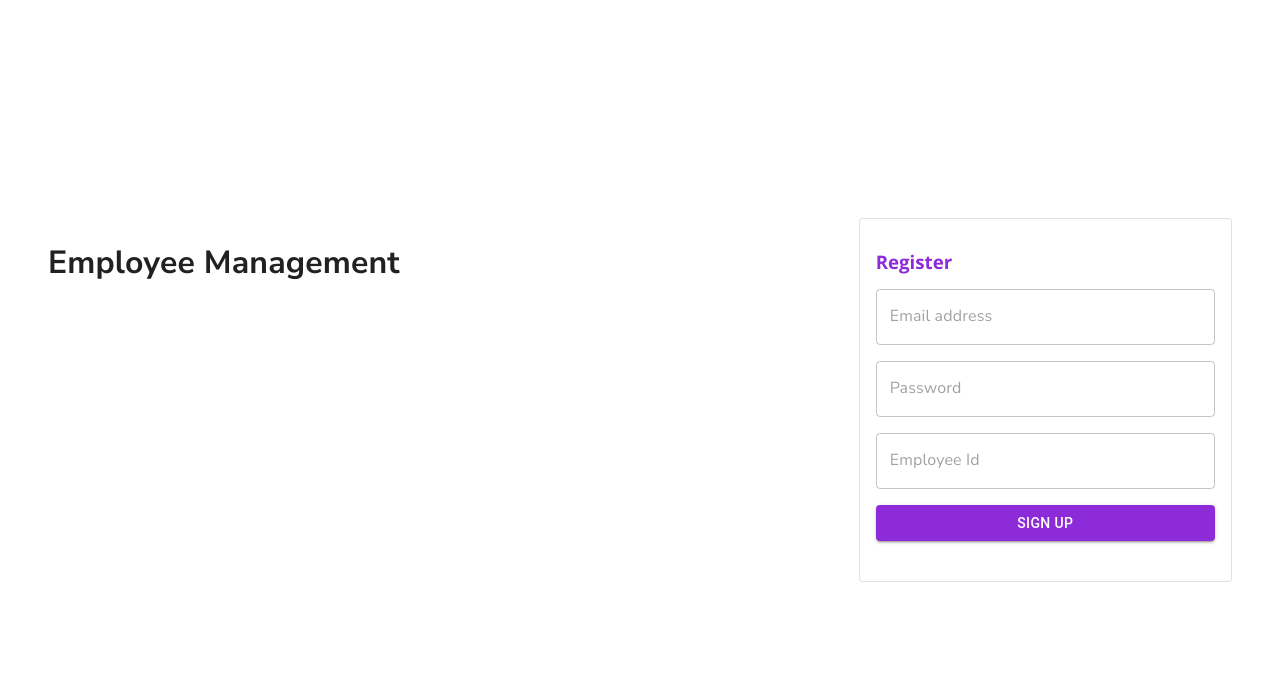
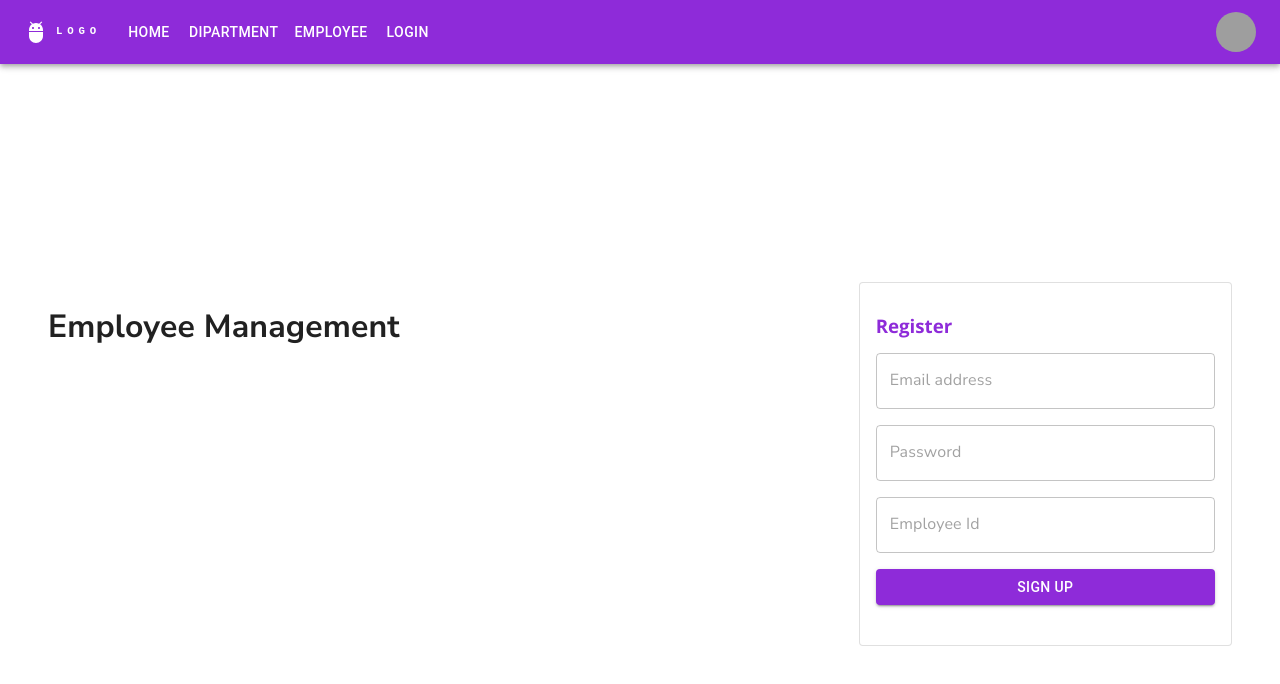
Before and after one commit to neeleshroy2023/employee-frontend, a React (Vite) app: page / in a window 1280 px wide. Shown: the top 684 px of the page. Built offline with nearby package versions, Linux system fonts and the light colour scheme; grey boxes are pictures that could not be loaded.

Commit message:
add context

```diff
--- a/src/App.tsx
+++ b/src/App.tsx
@@ -3,17 +3,22 @@
 import theme from "./theme";
 import { BrowserRouter } from "react-router";
 import Router from "./components/features/navigation/Router";
+import Navbar from "./ui/Navbar";
+import { UserProvider } from "./context/UserContext";
 function App() {
   return (
     <ThemeProvider theme={theme}>
       <CssBaseline />
+      <UserProvider>
         <BrowserRouter>
+          <Navbar />
           <div className="App">
             <Container maxWidth="xl">
               <Router />
             </Container>
           </div>
         </BrowserRouter>
+      </UserProvider>
     </ThemeProvider>
   );
 }
--- a/src/components/pages/LandingPage.tsx
+++ b/src/components/pages/LandingPage.tsx
@@ -11,9 +11,17 @@
 } from "@mui/material";
 import theme from "../../theme";
 import useAuth from "../../hooks/feature/useAuth";
+import { useContext, useEffect } from "react";
+import { UserContext } from "../../context/UserContext";
 
 const LandingPage = () => {
   const { handleRegister, err } = useAuth();
+  const {isUser, setIsUser}:any = useContext(UserContext)
+  console.log(isUser)
+
+  useEffect(() => {
+    setIsUser(true)
+  }, [])
   return (
     <Box
       sx={{
--- /dev/null
+++ b/src/context/UserContext.tsx
@@ -0,0 +1,8 @@
+import { createContext, useState } from "react";
+
+export const UserContext = createContext({});
+
+export const UserProvider = ({ children }: any) => {
+  const [isUser, setIsUser] = useState(false);
+  return <UserContext.Provider value={{isUser, setIsUser}}>{children}</UserContext.Provider>;
+};
--- a/src/css/index.css
+++ b/src/css/index.css
@@ -21,3 +21,8 @@
   font-style: normal;
   font-variation-settings: "wdth" 100;
 }
+
+a{
+  color: white;
+  text-decoration: none;
+}
--- /dev/null
+++ b/src/ui/Navbar.tsx
@@ -0,0 +1,166 @@
+import * as React from "react";
+import AppBar from "@mui/material/AppBar";
+import Box from "@mui/material/Box";
+import Toolbar from "@mui/material/Toolbar";
+import IconButton from "@mui/material/IconButton";
+import Typography from "@mui/material/Typography";
+import Menu from "@mui/material/Menu";
+import MenuIcon from "@mui/icons-material/Menu";
+import Container from "@mui/material/Container";
+import Avatar from "@mui/material/Avatar";
+import Button from "@mui/material/Button";
+import Tooltip from "@mui/material/Tooltip";
+import MenuItem from "@mui/material/MenuItem";
+import AdbIcon from "@mui/icons-material/Adb";
+import { Link } from "react-router";
+
+const pages = ["Home", "Dipartment", "Employee", "Login"];
+const settings = ["Profile", "Account", "Dashboard", "Logout"];
+
+function Navbar() {
+  const [anchorElNav, setAnchorElNav] = React.useState(null);
+  const [anchorElUser, setAnchorElUser] = React.useState(null);
+
+  const handleOpenNavMenu = (event: any) => {
+    setAnchorElNav(event.currentTarget);
+  };
+  const handleOpenUserMenu = (event: any) => {
+    setAnchorElUser(event.currentTarget);
+  };
+
+  const handleCloseNavMenu = () => {
+    setAnchorElNav(null);
+  };
+
+  const handleCloseUserMenu = () => {
+    setAnchorElUser(null);
+  };
+
+  return (
+    <AppBar position="static">
+      <Container maxWidth="xl">
+        <Toolbar disableGutters>
+          <AdbIcon sx={{ display: { xs: "none", md: "flex" }, mr: 1 }} />
+          <Typography
+            variant="h6"
+            noWrap
+            component="a"
+            href="#app-bar-with-responsive-menu"
+            sx={{
+              mr: 2,
+              display: { xs: "none", md: "flex" },
+              fontFamily: "monospace",
+              fontWeight: 700,
+              letterSpacing: ".3rem",
+              color: "inherit",
+              textDecoration: "none",
+            }}
+          >
+            LOGO
+          </Typography>
+
+          <Box sx={{ flexGrow: 1, display: { xs: "flex", md: "none" } }}>
+            <IconButton
+              size="large"
+              aria-label="account of current user"
+              aria-controls="menu-appbar"
+              aria-haspopup="true"
+              onClick={handleOpenNavMenu}
+              color="inherit"
+            >
+              <MenuIcon />
+            </IconButton>
+            <Menu
+              id="menu-appbar"
+              anchorEl={anchorElNav}
+              anchorOrigin={{
+                vertical: "bottom",
+                horizontal: "left",
+              }}
+              keepMounted
+              transformOrigin={{
+                vertical: "top",
+                horizontal: "left",
+              }}
+              open={Boolean(anchorElNav)}
+              onClose={handleCloseNavMenu}
+              sx={{ display: { xs: "block", md: "none" } }}
+            >
+              {pages.map((page) => (
+                <MenuItem key={page} onClick={handleCloseNavMenu}>
+                  <Typography sx={{ textAlign: "center" }}>{page}</Typography>
+                </MenuItem>
+              ))}
+            </Menu>
+          </Box>
+          <AdbIcon sx={{ display: { xs: "flex", md: "none" }, mr: 1 }} />
+          <Typography
+            variant="h5"
+            noWrap
+            component="a"
+            href="#app-bar-with-responsive-menu"
+            sx={{
+              mr: 2,
+              display: { xs: "flex", md: "none" },
+              flexGrow: 1,
+              fontFamily: "monospace",
+              fontWeight: 700,
+              letterSpacing: ".3rem",
+              color: "inherit",
+              textDecoration: "none",
+            }}
+          >
+            LOGO
+          </Typography>
+          <Box sx={{ flexGrow: 1, display: { xs: "none", md: "flex" } }}>
+            {pages.map((page) => (
+              <Button
+                key={page}
+                onClick={handleCloseNavMenu}
+                // sx={{ my: 2, color: 'white', display: 'block' }}
+              >
+                <Link
+                  to={`/${page === "Home" ? "" : page.toLocaleLowerCase()}`}
+                >
+                  {page}
+                </Link>
+              </Button>
+            ))}
+          </Box>
+          <Box sx={{ flexGrow: 0 }}>
+            <Tooltip title="Open settings">
+              <IconButton onClick={handleOpenUserMenu} sx={{ p: 0 }}>
+                <Avatar alt="Remy Sharp" src="/static/images/avatar/2.jpg" />
+              </IconButton>
+            </Tooltip>
+            <Menu
+              sx={{ mt: "45px" }}
+              id="menu-appbar"
+              anchorEl={anchorElUser}
+              anchorOrigin={{
+                vertical: "top",
+                horizontal: "right",
+              }}
+              keepMounted
+              transformOrigin={{
+                vertical: "top",
+                horizontal: "right",
+              }}
+              open={Boolean(anchorElUser)}
+              onClose={handleCloseUserMenu}
+            >
+              {settings.map((setting) => (
+                <MenuItem key={setting} onClick={handleCloseUserMenu}>
+                  <Typography sx={{ textAlign: "center" }}>
+                    {setting}
+                  </Typography>
+                </MenuItem>
+              ))}
+            </Menu>
+          </Box>
+        </Toolbar>
+      </Container>
+    </AppBar>
+  );
+}
+export default Navbar;
```
Lines whose indentation alone changed are shown as unchanged.
